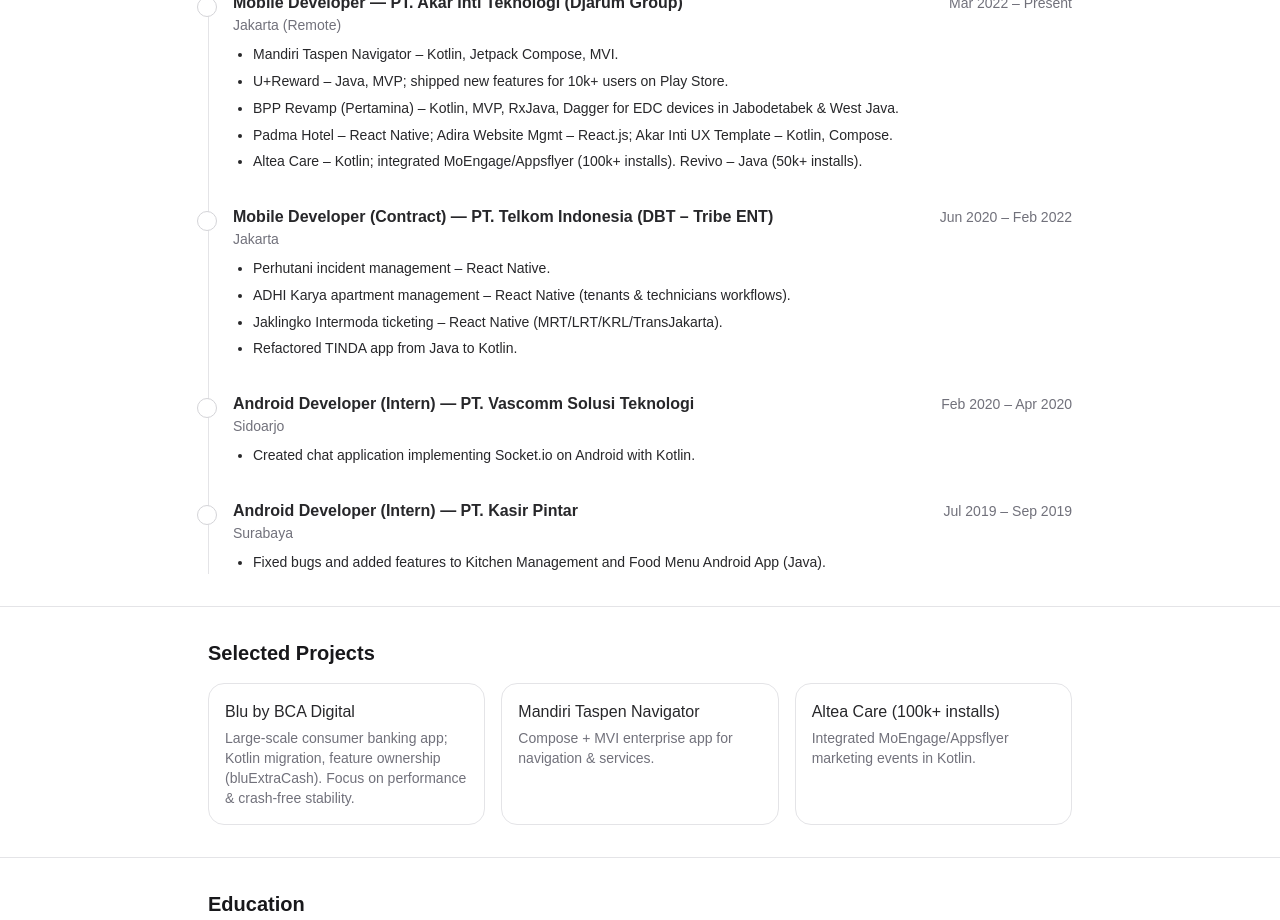
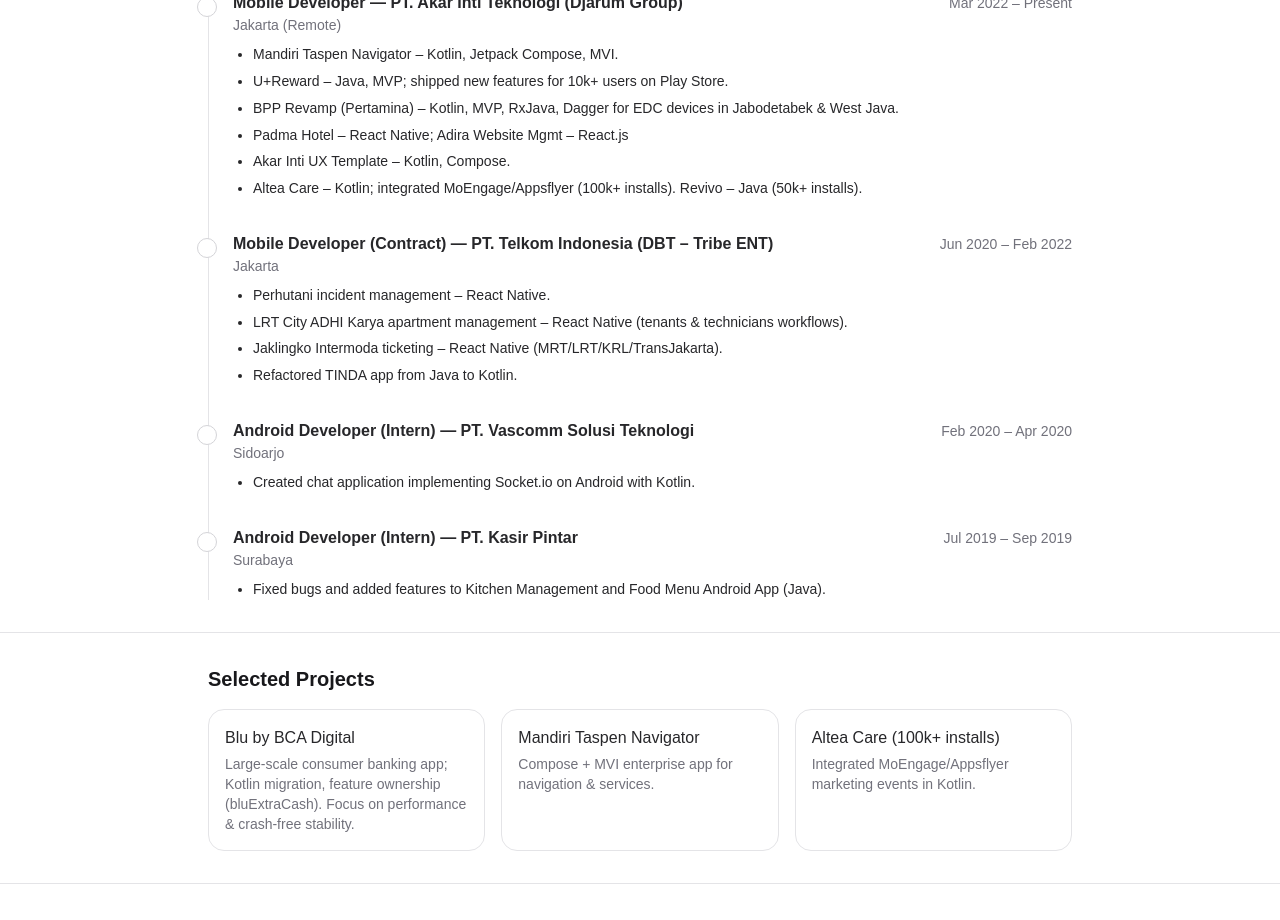
Before and after one commit to denandrapr/me, a Next.js app: page / in a window 1280 px wide. Shown: the part 920-1840 px from the top of the page. Built offline with nearby package versions, Linux system fonts and the light colour scheme.

Commit message:
feat: change wording

```diff
--- a/src/app/page.tsx
+++ b/src/app/page.tsx
@@ -43,7 +43,8 @@
         "Mandiri Taspen Navigator – Kotlin, Jetpack Compose, MVI.",
         "U+Reward – Java, MVP; shipped new features for 10k+ users on Play Store.",
         "BPP Revamp (Pertamina) – Kotlin, MVP, RxJava, Dagger for EDC devices in Jabodetabek & West Java.",
-        "Padma Hotel – React Native; Adira Website Mgmt – React.js; Akar Inti UX Template – Kotlin, Compose.",
+        "Padma Hotel – React Native; Adira Website Mgmt – React.js",
+        "Akar Inti UX Template – Kotlin, Compose.",
         "Altea Care – Kotlin; integrated MoEngage/Appsflyer (100k+ installs). Revivo – Java (50k+ installs).",
       ],
     },
@@ -54,7 +55,7 @@
       period: "Jun 2020 – Feb 2022",
       bullets: [
         "Perhutani incident management – React Native.",
-        "ADHI Karya apartment management – React Native (tenants & technicians workflows).",
+        "LRT City ADHI Karya apartment management – React Native (tenants & technicians workflows).",
         "Jaklingko Intermoda ticketing – React Native (MRT/LRT/KRL/TransJakarta).",
         "Refactored TINDA app from Java to Kotlin.",
       ],
```
